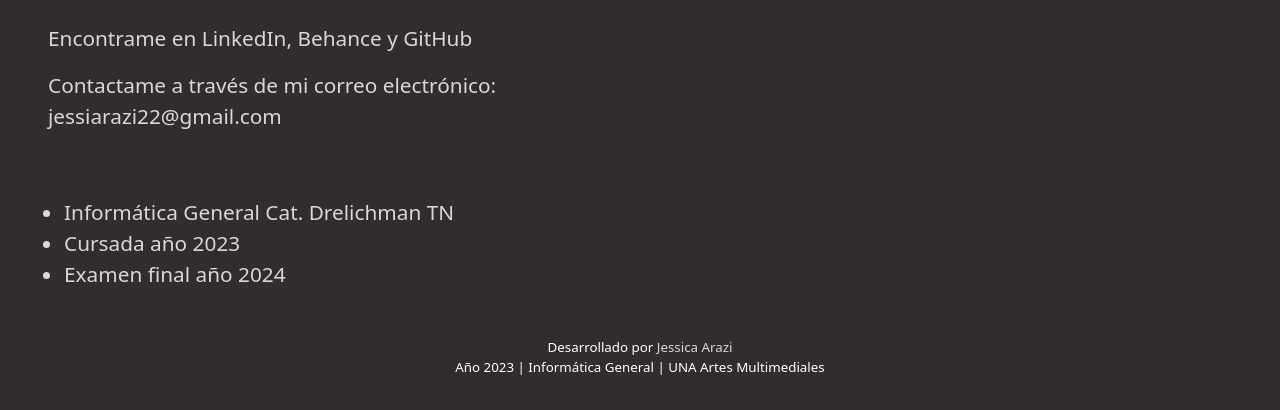
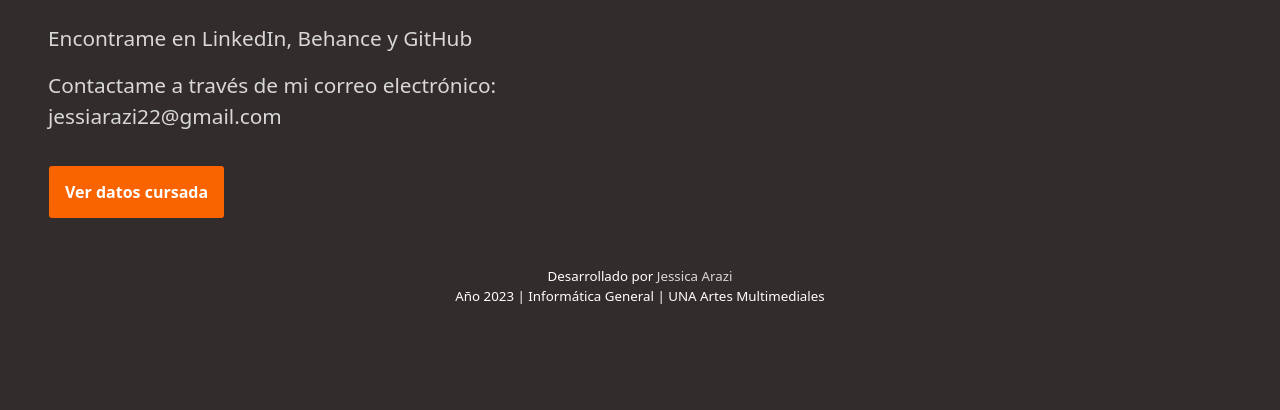
Before and after one commit to jessiarazi/ig, a plain HTML site: page tp-final/datos/index.html in a window 1280 px wide. Shown: the part 574-984 px from the top of the page. After the commit the page ends 913 px from the top, so only its background shows below. Drawn offline with nearby package versions, Linux system fonts and the light colour scheme.

Commit message:
Agrego funcionalidad js en datos personales

```diff
--- a/tp-final/datos/index.html
+++ b/tp-final/datos/index.html
@@ -15,6 +15,8 @@
         <link rel="preconnect" href="https://fonts.gstatic.com" crossorigin>
         <link href="https://fonts.googleapis.com/css2?family=Bad+Script&family=Great+Vibes&family=Roboto:ital,wght@0,100;0,300;0,400;0,500;0,700;0,900;1,100;1,300;1,400;1,500;1,700;1,900&display=swap" rel="stylesheet">
         <link rel="icon" href="../img/icono.png">
+        <script src="../script.js"></script>
+
     </head>
     <body>
       <header class="">
@@ -66,15 +68,15 @@
                   <p class="parrafo-normal">Encontrame en <a href="https://www.linkedin.com/in/jarazi/" class="link">LinkedIn</a>, <a href="https://www.behance.net/jessicaarazi" class="link">Behance</a> y <a href="https://github.com/jessiarazi" class="link">GitHub</a> </p>
                   <p class="parrafo-normal">Contactame a través de mi correo electrónico: jessiarazi22@gmail.com</p>
                 </div>
+                <button onclick="mostrardatos()" class="button-5 m-3 p-3" id="boton-cursada">Ver datos cursada</button>
               </section>
-              <section class="m-3 p-3">
+              <section class="m-3 p-3" id="datos-cursada">
                 <ul>
                   <li class="parrafo-normal">Informática General Cat. Drelichman TN</li>
                   <li class="parrafo-normal">Cursada año 2023</li>
                   <li class="parrafo-normal">Examen final año 2024</li>
               </ul>
               </section>
-
         </main>
         <footer class="row m-3">
           <div class="col-12"><p class="text-center parrafo-footer">Desarrollado por<a href="#" class="link"> Jessica Arazi</a> <br> Año 2023 | Informática General | UNA Artes Multimediales </p></div>
--- a/tp-final/estilos.css
+++ b/tp-final/estilos.css
@@ -371,3 +371,7 @@ li{
 .seccion-blanca{
   background-color: white;
 }
+
+#datos-cursada{
+  display: none;
+}
--- a/tp-final/script.js
+++ b/tp-final/script.js
@@ -204,3 +204,17 @@ function validarFormulario(){
     function reiniciar(){ //cuando esta función es llamada, la página se recarga así el juego se reinicia.
         location.reload();
     }
+
+//FUNCIONES DATOS PERSONALES
+function mostrardatos() {
+    var datosCursada = document.getElementById('datos-cursada');
+    var botonCursada = document.getElementById('boton-cursada');
+
+    if (datosCursada.style.display == 'block') {
+        datosCursada.style.display = 'none';
+        botonCursada.innerHTML = 'Ver datos cursada';
+    } else {
+        datosCursada.style.display = 'block';
+        botonCursada.innerHTML = 'Ocultar datos cursada';
+    }
+}
```
